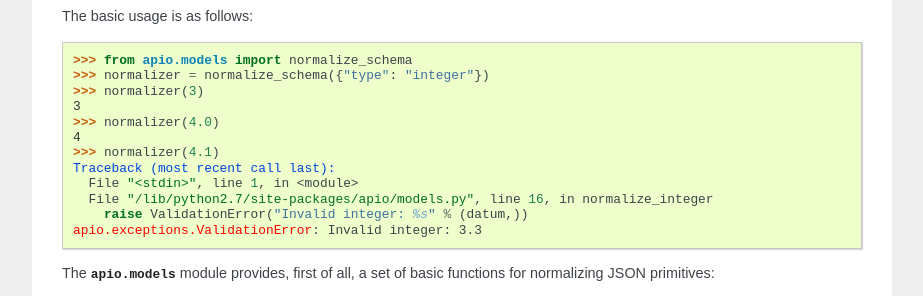
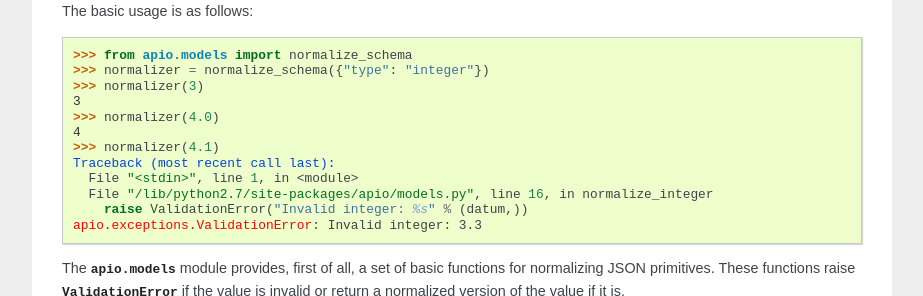
Before and after one commit to cosmic-api/cosmic.py, a Sphinx documentation site: the page built from docs/source/models.rst, in a window 1280 px wide and 900 px high, scrolled down 1750 px, cut to the strip 0-296 px from the top of the window. Shown: the whole strip, without its empty margins (198-1121 px from the left). Built offline with Sphinx 7.4.7, drawn with Linux system fonts in a browser that asks for light colours.

Commit message:
Documentation tweaks

```diff
--- a/docs/source/models.rst
+++ b/docs/source/models.rst
@@ -38,10 +38,10 @@
     greatly outweighed by the costs of growing the amount of code that
     needs to be ported.
 
-A ``schema`` is always a Python dict. It must always contain the
-``type`` attribute. If you would like to validate a value as a string,
-you would validate it against the ``{"type": "string"}`` schema. Here
-is a list of all the types we support:
+A *schema* is always a Python dict. It must always contain the *type*
+attribute. If you would like to validate a value as a string, you
+would validate it against the ``{"type": "string"}`` schema. Here is a
+list of all the types we support:
 
 +-----------------+-------------+-------------+-------------------------------------+
 | Schema ``type`` |  JSON type  | Python type | Notes                               |
@@ -71,13 +71,13 @@
 | ``array``       | ``array``   | ``list``    | See below.                          |
 +-----------------+-------------+-------------+-------------------------------------+
 
-An object schema must always contain a ``properties`` attribute, which
+An object schema must always contain a *properties* attribute, which
 will be an array of property objects. Each property must have a name,
 a schema that describes its value and a flag, signifying whether this
 property is required or not. There cannot be two properties with the
-same ``name`` in an object. The object validation succeeds unless a
+same *name* in an object. The object validation succeeds unless a
 required property is missing or a property's value doesn't validate
-against its ``schema``. Here is an example of a full object schema in
+against its *schema*. Here is an example of a full object schema in
 JSON:
 
 .. code:: json
@@ -98,9 +98,9 @@
         ]
     }
 
-An array schema must always contain an ``items`` property, which must
-be a ``schema`` that describes every item in the array. An empty array
-will always pass validation. Here is a schema describing an array or
+An array schema must always contain an *items* property, which must be
+a *schema* that describes every item in the array. An empty array will
+always pass validation. Here is a schema describing an array or
 strings:
 
 .. code:: json
@@ -146,7 +146,9 @@
     apio.exceptions.ValidationError: Invalid integer: 3.3
 
 The :mod:`apio.models` module provides, first of all, a set of basic
-functions for normalizing JSON primitives:
+functions for normalizing JSON primitives. These functions raise
+:exc:`ValidationError` if the value is invalid or return a normalized
+version of the value if it is.
 
 .. autofunction:: apio.models.normalize_wildcard
 
```
